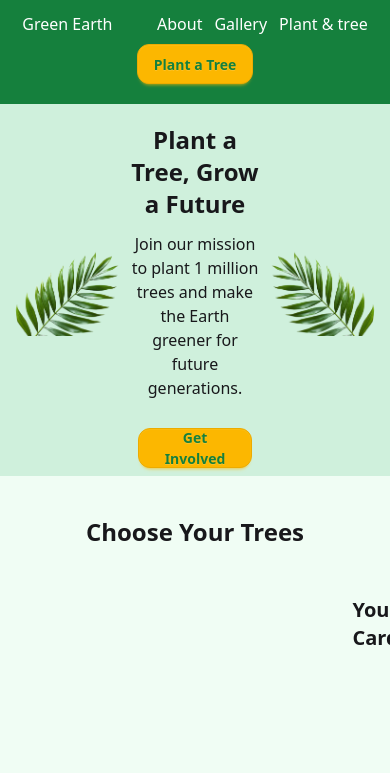
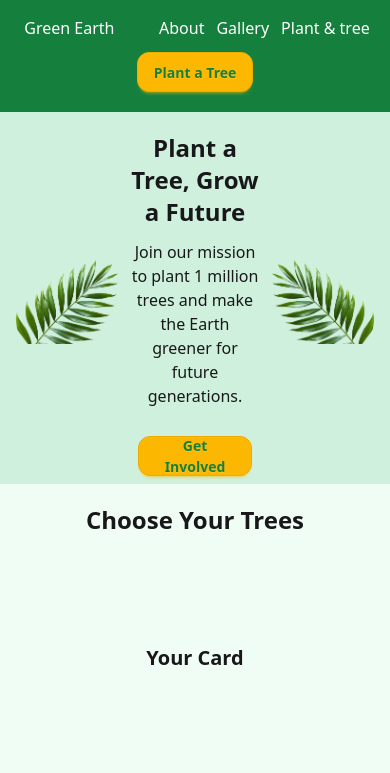
Before and after one commit to shourav-00/Roots-Rain, a plain HTML site: page index.html in a window 390 px wide. Shown: the top 773 px of the page. Drawn offline with nearby package versions, Linux system fonts and the light colour scheme; no server answers.

Commit message:
Phone Responsive

```diff
--- a/index.html
+++ b/index.html
@@ -20,7 +20,7 @@
 <body class="max-w-7xl mx-auto bg-[#F0FDF4] overflow-x-hidden">
 
     <nav class="bg-[#15803D] w-full h-auto flex justify-around items-center py-3 m- 2 flex-wrap">
-        <p class="text-white ">Green Earth</p>
+        <p class="text-white p-1 md:p-0">Green Earth</p>
         <div class=" text-white flex gap-3 ">
             <p><a href="#about-it">About</a></p>
             <p><a href="#gallery">Gallery</a></p>
@@ -43,9 +43,9 @@
     </section>
 
 
-    <p class="text-center font-bold text-2xl my-10">Choose Your Trees</p>
+    <p class="text-center font-bold text-2xl my-5 md:my-10">Choose Your Trees</p>
 
-    <div id="spinner" class="hidden fixed inset-0 text-center bg-white bg-opacity-50 z-50">
+    <div id="spinner" class="hidden fixed inset-0 text-center bg-white bg-opacity-50 z-50 flex items-center justify-center">
     <div  class="loader border-4 border-t-4 border-green-500 rounded-full w-12 h-12 animate-spin"></div>
     </div>
 
@@ -54,25 +54,25 @@
 
 
 
-    <section id="gallery" class="grid grid-cols-12 gap-4 w-11/12 mx-auto m-5">
+    <section id="gallery" class="grid grid-cols-1 md:grid-cols-12 w-11/12 mx-auto gap-5 md:gap-1 md:m-5gi m-5">
 
 
         <!-- Category->left-side -->
 
-        <div id="category"class="category() col-span-2">
+        <div id="category"class="category() col-span-12 md:col-span-2 grid grid-cols-3 gap-5 md:gap-1 md:grid-cols-1  ">
 
         </div>
 
 
         <!-- Details->Middle-side -->
 
-    </div>
-        <div id="MiddleSection" class="middleSection() grid  grid-cols-1  md:grid-cols-3 sm:grid-cols-2 gap-2 col-span-8">
+
+        <div id="MiddleSection" class="middleSection() col-span-12 md:col-span-8 grid grid-cols-1 md:grid-cols-3 ">
 
         </div>
         <!-- Add to Card->Right-side -->
-        <div id="add-to-card" class="col-span-2 grid-cols-2 ml-2 p-2">
-            <p class="w-11/12 mx-auto mx-10 px-2 mb-3 text-right font-bold text-xl">Your Card</p>
+        <div id="add-to-card" class="col-span-12 md:col-span-2 grid grid-cols-1 p-2 mt-[40px] md:mt-2">
+            <p class="w-11/12 mx-auto  text-center md:text-right font-bold text-xl">Your Card</p>
 
             <h2 id="total-price" class="font-bold m-4 text-center "></h2>
 
--- a/script.js
+++ b/script.js
@@ -12,7 +12,7 @@ const displayCategory=(data)=>{
         const place=document.createElement("div");
         place.innerHTML=`
             <div class='cat-btn'onclick="specificCat('${element.category_name}',this)">
-                <h2 class="class="m-2">${element.category_name}</h2>
+                <h2 class="class="m-2 ">${element.category_name}</h2>
             </div>
         `
         getplace.appendChild(place);
```
